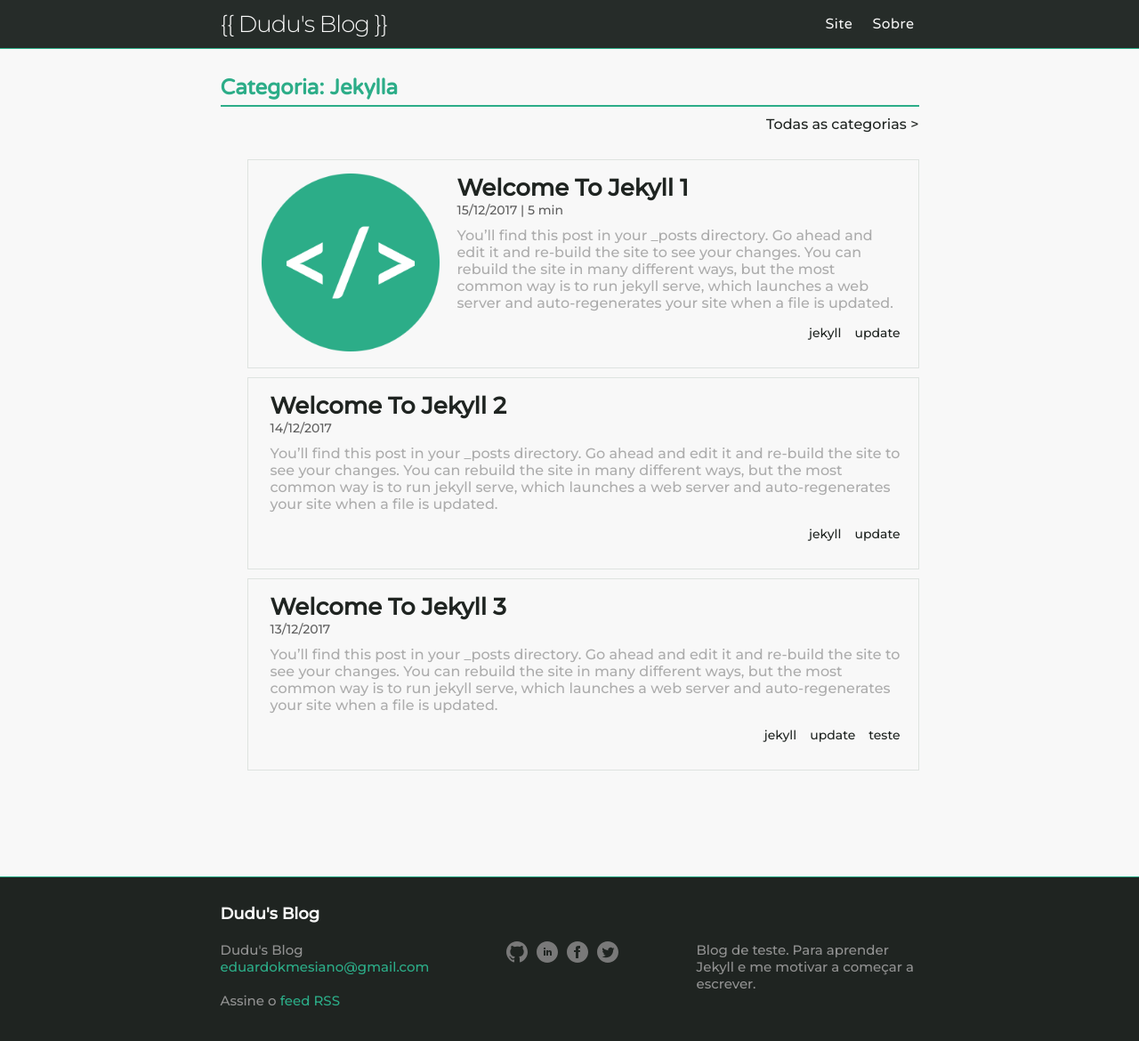
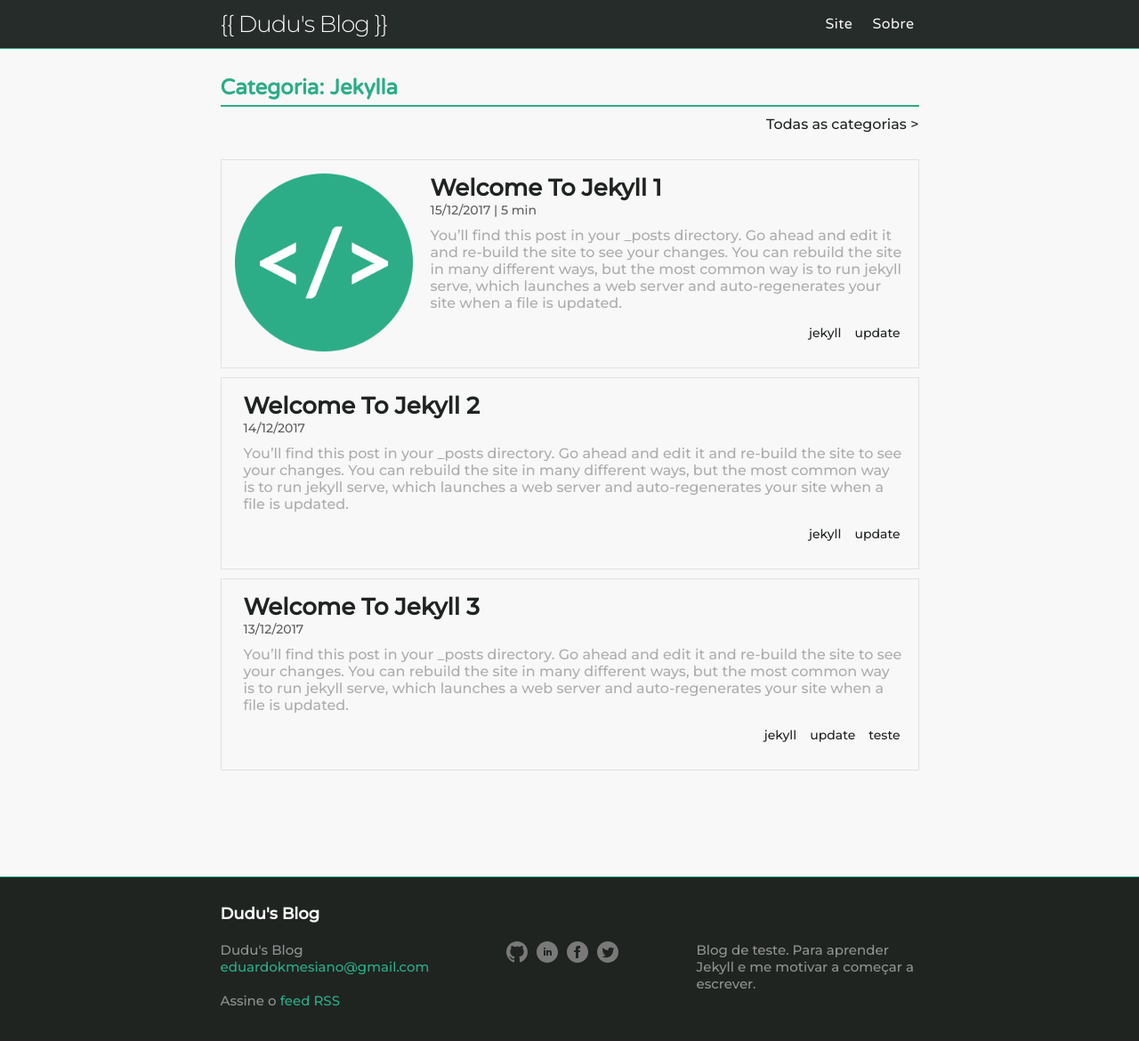
Before and after one commit to DuduKling/my-blog, a Jekyll site: the page built from jekyll.md, in a window 1280 px wide and 1296 px high. Shown: the top 1170 px of the window at 89% size. Built offline with Jekyll 4.4.1, drawn with Linux system fonts in a browser that asks for light colours.

Commit message:
Added a README.md. Fixed some text-decoration and margin problems. Passed post markdown to the drafts.

```diff
--- a/_sass/minima.scss
+++ b/_sass/minima.scss
@@ -441,6 +441,10 @@
     }
   }
 
+  > .postList-list {
+    margin-left: 0px;
+  }
+
   a {
     color: $verde;
     text-decoration: none;
@@ -450,6 +454,14 @@
       color: $preto;
       text-decoration: underline;
     }
+  }
+
+  .postList-info:hover {
+    text-decoration: none;
+  }
+
+  .postList-categories > li > .category {
+    text-decoration: none;
   }
 
   del:hover {
```
Also changed, not shown: _drafts/2017-12-11-markdown-style.md (renamed from _posts/2017-12-11-markdown-style.md, +3 -0 lines), README.md (added).
